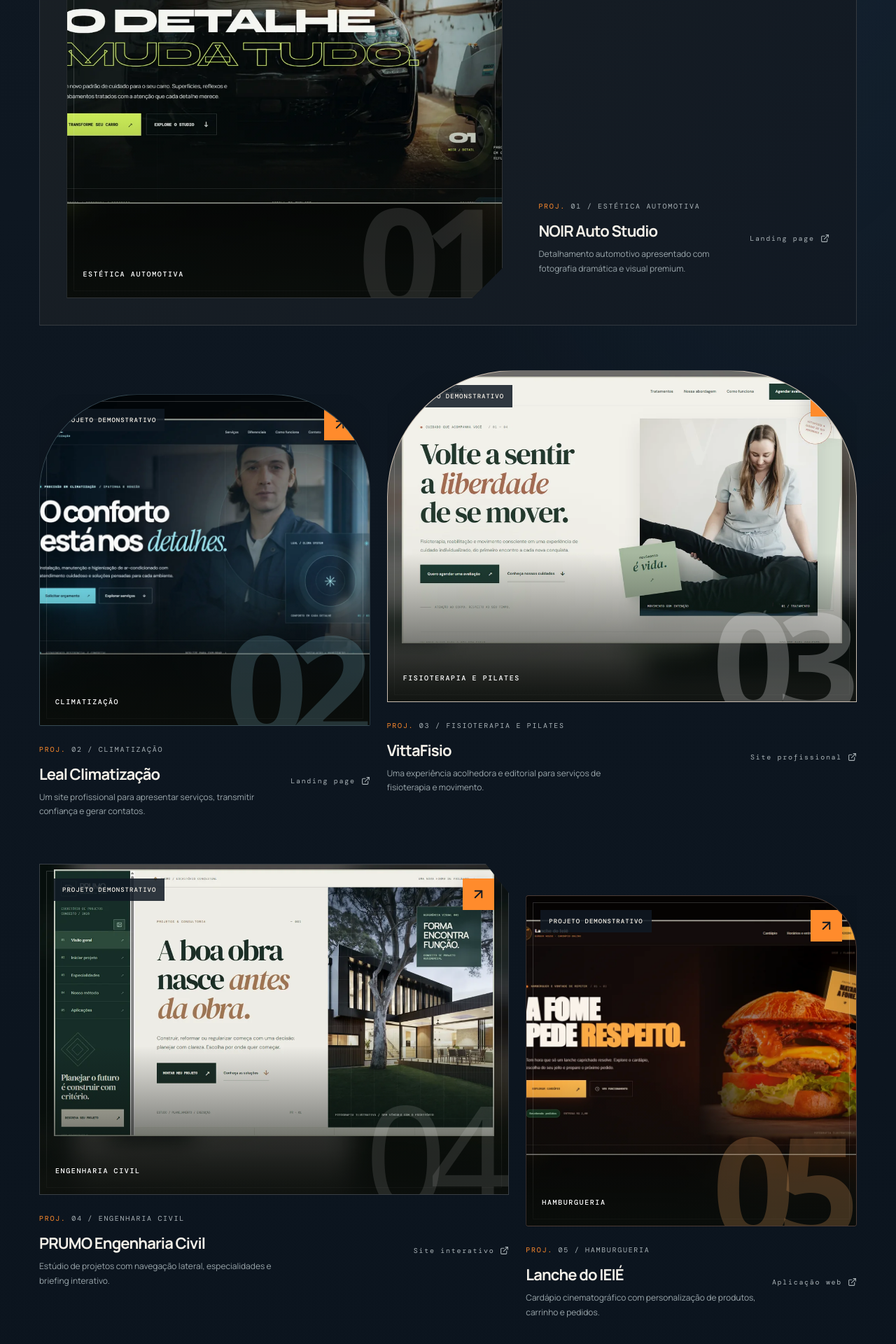
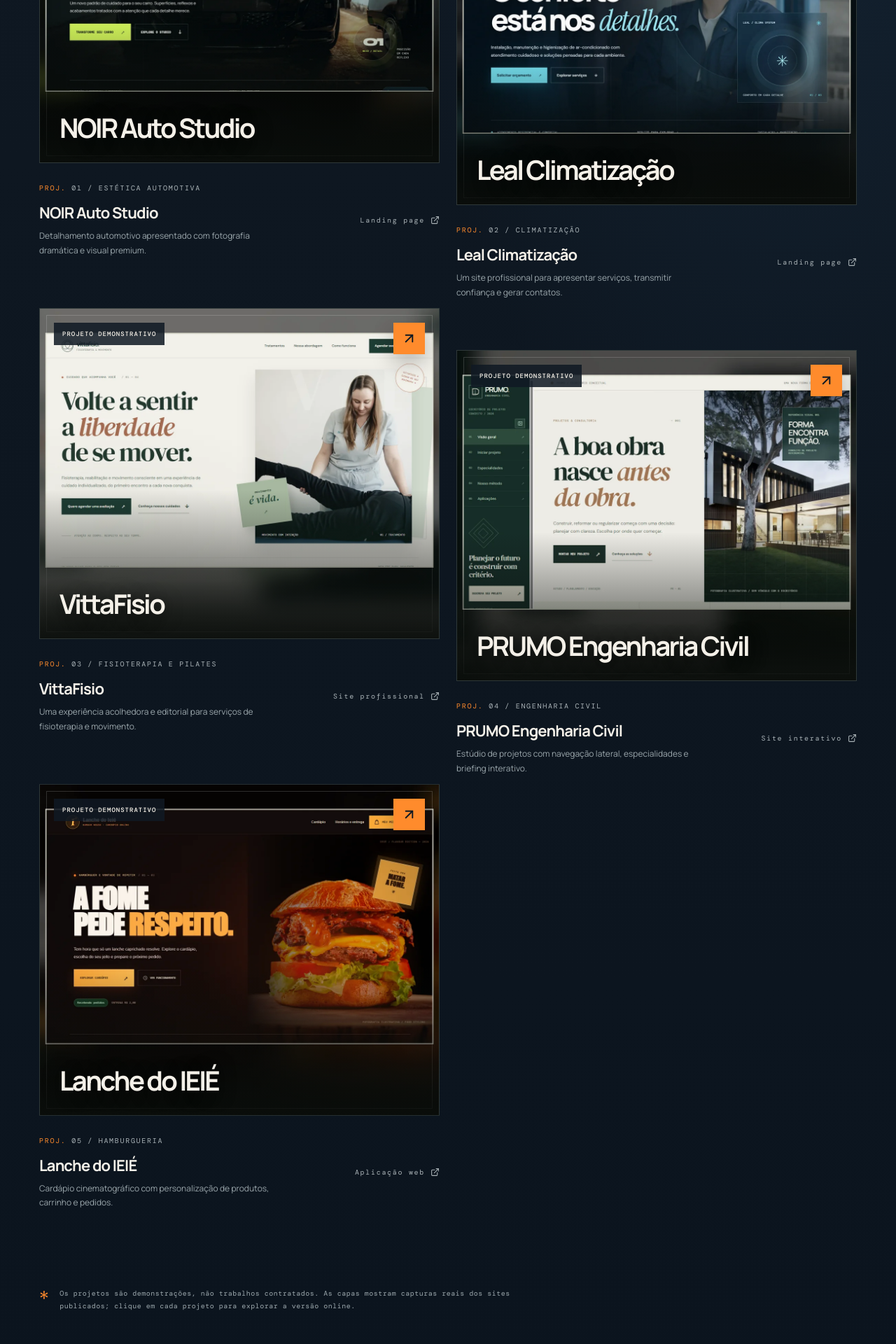
Before and after one commit to LuanSSilvaHH/luan-silva-portfolio, a React (Vite) app: page / in a window 1280 px wide. Shown: the part 2310-4230 px from the top of the page at 70% size. Built offline with nearby package versions, Linux system fonts and the light colour scheme; a web font is replaced by a local one.

Commit message:
Revert "Give each portfolio project a distinct editorial layout"
This reverts commit 151be218cf172d0cf864e2b528545e4e14b875a8.

```diff
--- a/src/App.jsx
+++ b/src/App.jsx
@@ -383,7 +383,7 @@ export default function App() {
             <div className="project-grid">
               {visible.map((p, i) => (
                 <a
-                  className={"project-card project-feature " + p.className}
+                  className={"project-card " + p.className}
                   key={p.id}
                   href={p.url}
                   target="_blank"
@@ -392,8 +392,6 @@ export default function App() {
                   style={{ transitionDelay: `${Math.min(i, 3) * 80}ms` }}
                 >
                   <div className="project-image">
-                    <span className="project-visual-number" aria-hidden="true">{p.id}</span>
-                    <span className="project-visual-label" aria-hidden="true">{p.kind}</span>
                     <img
                       src={p.image}
                       alt={`Captura da página inicial de ${p.title}`}
--- a/src/cinematic-v2.css
+++ b/src/cinematic-v2.css
@@ -287,36 +287,3 @@
 .project-context a:hover {color:#fff}
 @media(max-width:850px){.project-context{grid-template-columns:1fr;gap:12px}.project-context a{margin-top:4px}}
 @media(prefers-reduced-motion:reduce){html{scroll-behavior:auto!important}*,*::before,*::after{animation-duration:.01ms!important;transition-duration:.01ms!important}}
-
-/* CodeMakers-Design: art direction específica por projeto */
-.project-grid {grid-template-columns:repeat(12,minmax(0,1fr));gap:clamp(36px,5vw,78px) 24px;align-items:start}
-.project-grid .project-feature {grid-column:span 6;transform:none;position:relative}
-.project-grid .project-feature:first-child {grid-column:span 12;display:grid;grid-template-columns:1.5fr 1fr;align-items:end;gap:clamp(20px,4vw,64px);padding:clamp(18px,3vw,40px);background:linear-gradient(125deg,#1a2025,#111923);border:1px solid rgba(255,255,255,.12)}
-.project-grid .project-feature:first-child .project-image {height:clamp(390px,49vw,670px)}
-.project-grid .project-feature:first-child .project-info {padding-bottom:32px}
-.project-grid .project-feature:nth-child(2) {grid-column:span 5;margin-top:34px}
-.project-grid .project-feature:nth-child(3) {grid-column:span 7}
-.project-grid .project-feature:nth-child(4) {grid-column:span 7}
-.project-grid .project-feature:nth-child(5) {grid-column:span 5;margin-top:45px}
-.project-feature .project-image {isolation:isolate;min-height:330px}
-.project-feature .project-visual-number {position:absolute;z-index:2;right:20px;bottom:-.22em;font:800 clamp(105px,16vw,260px)/1 system-ui,sans-serif;letter-spacing:-.12em;color:rgba(255,255,255,.11);pointer-events:none}
-.project-feature .project-visual-label {position:absolute;z-index:3;left:22px;bottom:26px;font:600 10px/1.4 'DM Mono',monospace;letter-spacing:.16em;text-transform:uppercase;color:#fff;max-width:58%}
-.project-feature .project-image-title {display:none}
-.project-feature.car .project-image {background:#151719;clip-path:polygon(0 0,100% 0,100% 93%,93% 100%,0 100%)}
-.project-feature.climate .project-image {background:#1b303a;border-radius:140px 140px 2px 2px}
-.project-feature.climate .project-visual-number {color:rgba(143,210,231,.2)}
-.project-feature.physio .project-image {background:#c7b7a7;border-radius:180px 180px 0 0}
-.project-feature.physio .project-visual-number {color:rgba(255,255,255,.24)}
-.project-feature.engineering .project-image {background:#1e242a;clip-path:polygon(0 0,95% 0,100% 9%,100% 100%,0 100%)}
-.project-feature.engineering .project-visual-number {font-weight:300}
-.project-feature.food .project-image {background:#342017;border-radius:4px 80px 4px 4px}
-.project-feature.food .project-visual-number {color:rgba(255,177,107,.22)}
-.project-feature .project-info {padding-top:20px}
-@media(max-width:760px){
- .project-grid {grid-template-columns:1fr;gap:44px}
- .project-grid .project-feature,.project-grid .project-feature:first-child,.project-grid .project-feature:nth-child(2),.project-grid .project-feature:nth-child(3),.project-grid .project-feature:nth-child(4),.project-grid .project-feature:nth-child(5){grid-column:1;display:block;margin-top:0;transform:none}
- .project-grid .project-feature:first-child {padding:16px}
- .project-grid .project-feature:first-child .project-image,.project-feature .project-image {height:clamp(300px,80vw,440px);min-height:0}
- .project-grid .project-feature:first-child .project-info{padding-bottom:0}
- .project-feature .project-visual-number{font-size:clamp(110px,28vw,180px)}
-}
```
